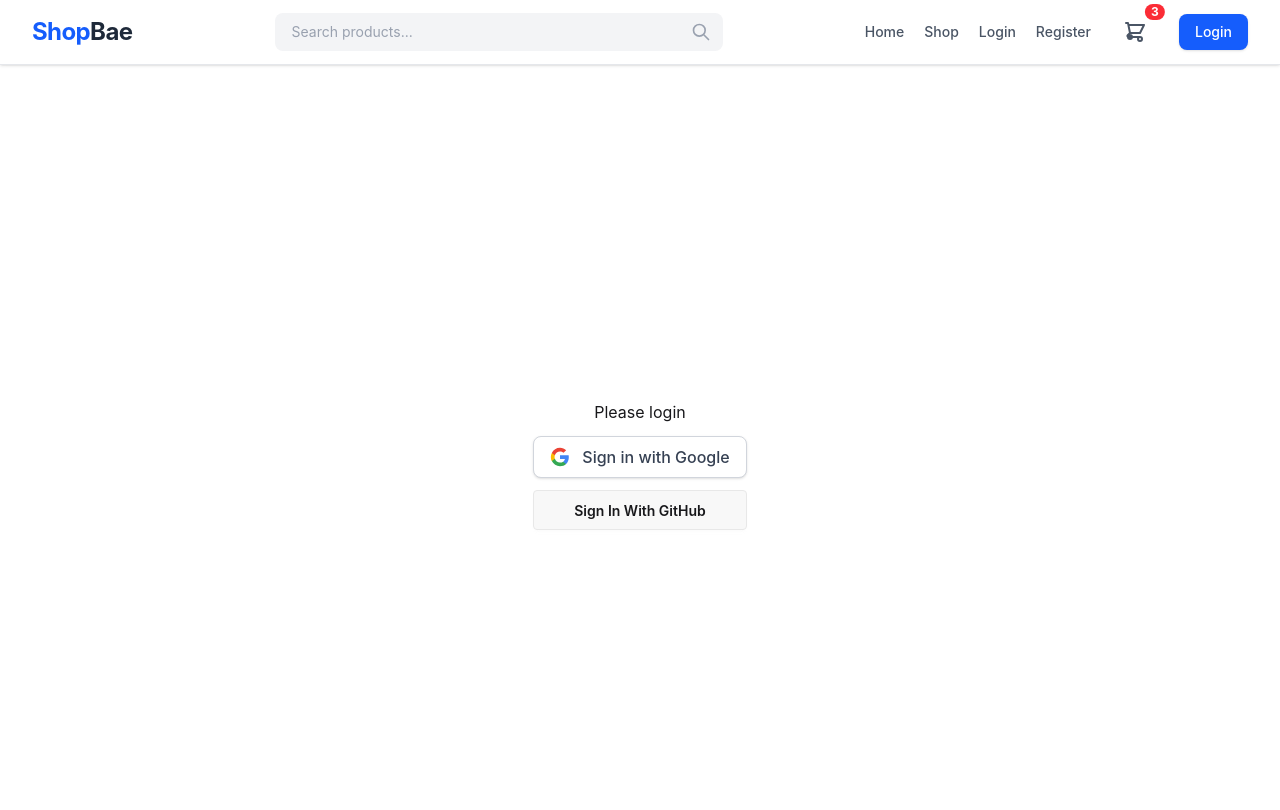
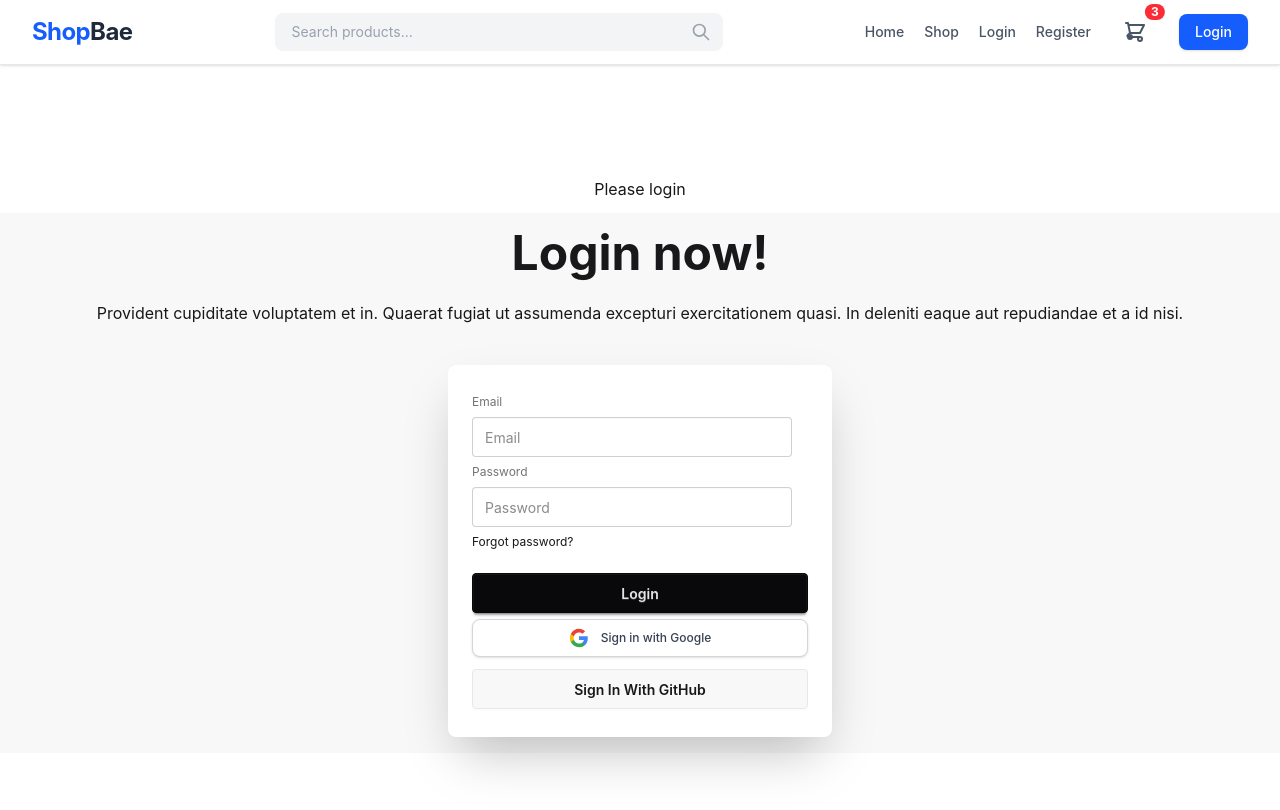
Before and after one commit to mondalnayan007/react-firebase-with-router, a React (Vite) app: page /login in a window 1280 px wide. Shown: the top 810 px of the page. Built offline with nearby package versions, Linux system fonts and the light colour scheme; no server answers.

Commit message:
added account creation using email and password

```diff
--- a/src/Context/AuthContext.jsx
+++ b/src/Context/AuthContext.jsx
@@ -6,7 +6,8 @@
     signOut,
     onAuthStateChanged,
     GithubAuthProvider,
-    createUserWithEmailAndPassword
+    createUserWithEmailAndPassword,
+    signInWithEmailAndPassword
 } from "firebase/auth";
 import  { auth } from '../firebase/firebase.config';
  // তোমার ফায়ারবেস কনফিগ ফাইলের পাথ
@@ -29,6 +30,11 @@
     const createUser =(email,password)=>{
             setLoading(true);
             return createUserWithEmailAndPassword(auth,email,password)
+    }
+
+    const loginWithEmail = (email,password)=>{
+        setLoading(true);
+        return signInWithEmailAndPassword(auth,email,password);
     }
 
     // 🚀 গুগল দিয়ে লগইন করার ফাংশন
@@ -65,6 +71,7 @@
         user,
         loading,
         createUser,
+        loginWithEmail,
         loginWithGoogle,
         loginWithGithub,
         logout
--- a/src/Pages/Home/Login/Login.jsx
+++ b/src/Pages/Home/Login/Login.jsx
@@ -37,7 +37,27 @@
         <div className='flex items-center justify-center flex-col gap-3 h-screen'>
             <h1>Please login</h1>
 
-            {/* 👈 ৩. গ্লোবাল user স্টেট দিয়ে কন্ডিশনাল রেন্ডারিং হচ্ছে */}
+
+
+            <div className="hero bg-base-200 ">
+                <div className="hero-content flex-col ">
+                    <div className="text-center ">
+                        <h1 className="text-5xl font-bold">Login now!</h1>
+                        <p className="py-6">
+                            Provident cupiditate voluptatem et in. Quaerat fugiat ut assumenda excepturi exercitationem
+                            quasi. In deleniti eaque aut repudiandae et a id nisi.
+                        </p>
+                    </div>
+                    <div className="card bg-base-100 w-full max-w-sm shrink-0 shadow-2xl">
+                        <div className="card-body">
+                            <form >
+                                <fieldset className="fieldset">
+                                    <label className="label">Email</label>
+                                    <input type="email" className="input" placeholder="Email" />
+                                    <label className="label">Password</label>
+                                    <input type="password" className="input" placeholder="Password" />
+                                    <div><a className="link link-hover">Forgot password?</a></div>
+                                    <button className="btn btn-neutral mt-4">Login</button>
                                     {
                                         user ?
                                             <button className='btn border py-2 px-4 rounded cursor-pointer' onClick={handleSignOut}>Sign Out</button>
@@ -61,14 +81,19 @@
                                             </div>
                                     }
 
-            {/* ইউজার ডাটা ডিসপ্লে */}
-            {user && (
-                <div className="text-center mt-4">
-                    <h1>{user.displayName}</h1>
-                    <h1>{user.email}</h1>
-                    {user.photoURL && <img className="w-16 h-16 rounded-full mx-auto mt-2" src={user.photoURL} alt="profile" />}
+                                </fieldset>
+                            </form>
                         </div>
-            )}
+                    </div>
+                </div>
+            </div>
+
+            {/* 👈 ৩. গ্লোবাল user স্টেট দিয়ে কন্ডিশনাল রেন্ডারিং হচ্ছে */}
+
+
+
+
+
         </div>
     );
 };
```
Lines whose indentation alone changed are shown as unchanged.
